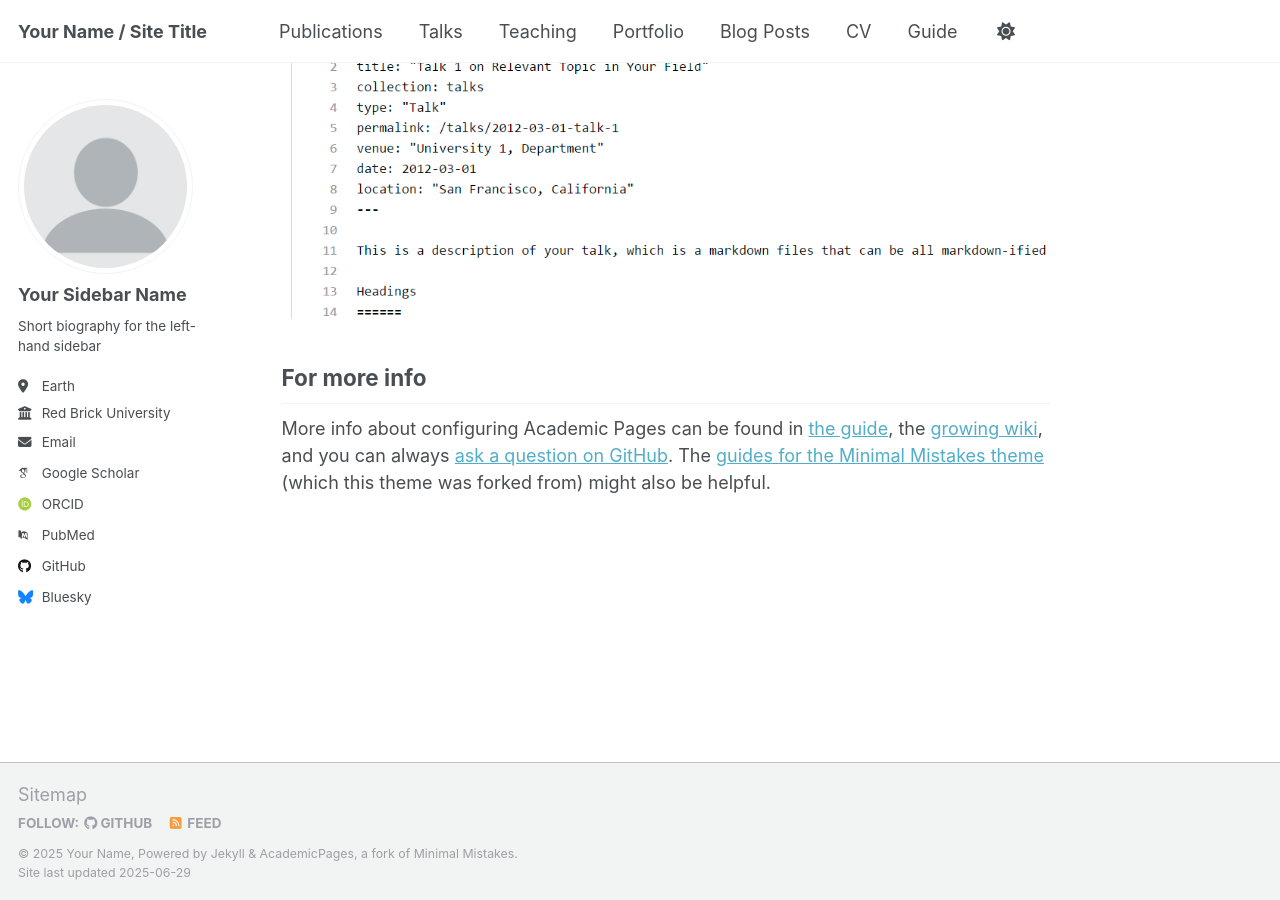
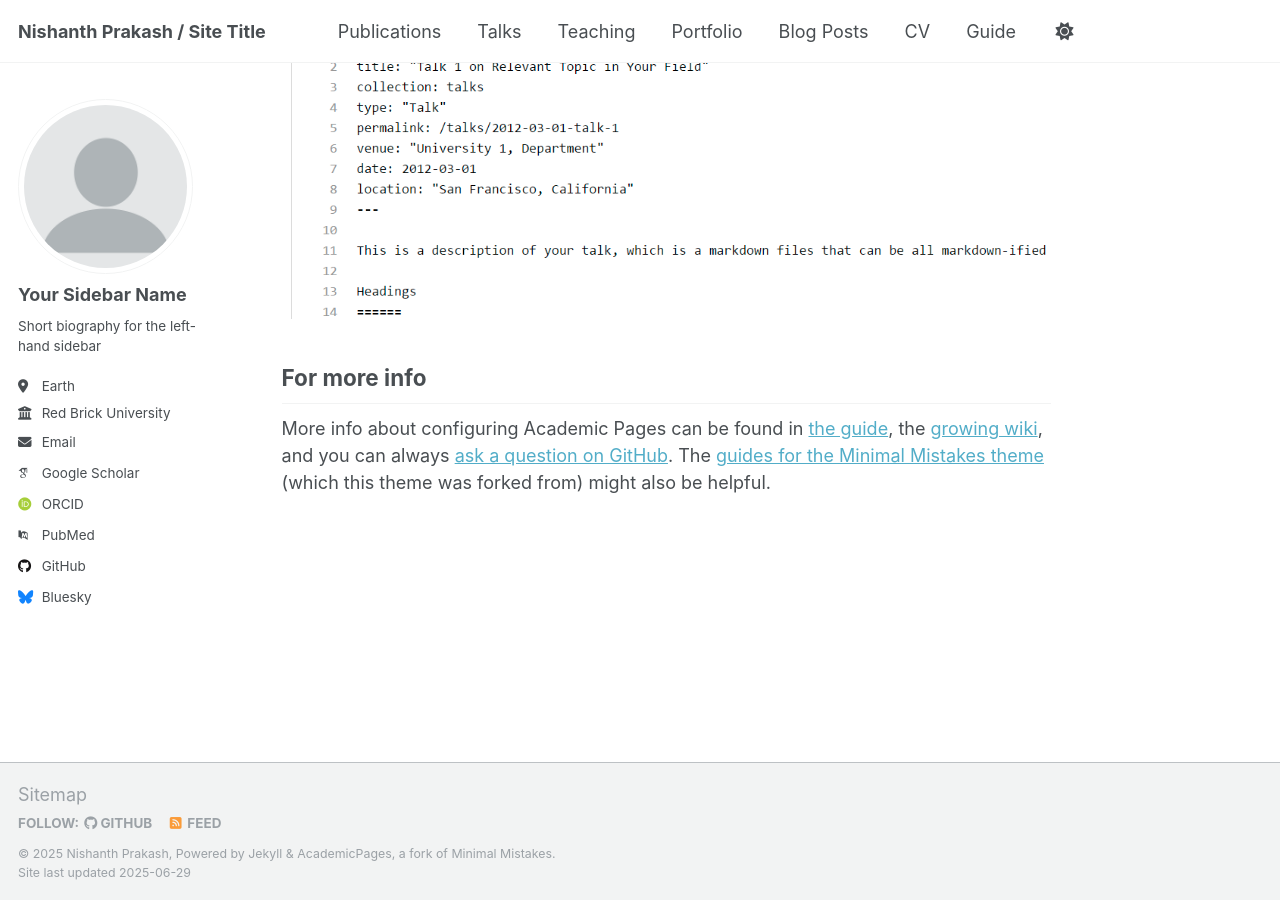
Before and after one commit to nishanthp/profile, a Jekyll site: the page built from _pages/about.md, in a window 1280 px wide and 900 px high, scrolled down 2880 px. Built offline with Jekyll 4.4.1, drawn with Linux system fonts in a browser that asks for light colours; some web fonts are replaced; a script that is not in the unit is left out.

Commit message:
Update _config.yml

```diff
--- a/_config.yml
+++ b/_config.yml
@@ -9,9 +9,9 @@
 # Basic Site Settings
 locale                   : "en-US"
 site_theme               : "default"
-title                    : "Your Name / Site Title"
+title                    : "Nishanth Prakash / Site Title"
 title_separator          : "-"
-name                     : &name "Your Name"
+name                     : &name "Nishanth Prakash"
 description              : &description "personal description"
 url                      : https://academicpages.github.io # the base hostname & protocol for your site e.g. "https://[your GitHub username].github.io" or if you already have some other page hosted on Github then use "https://[your GitHub username].github.io/[Your Repo Name]"
 baseurl                  : "" # the subpath of your site, e.g. "/blog"
```
